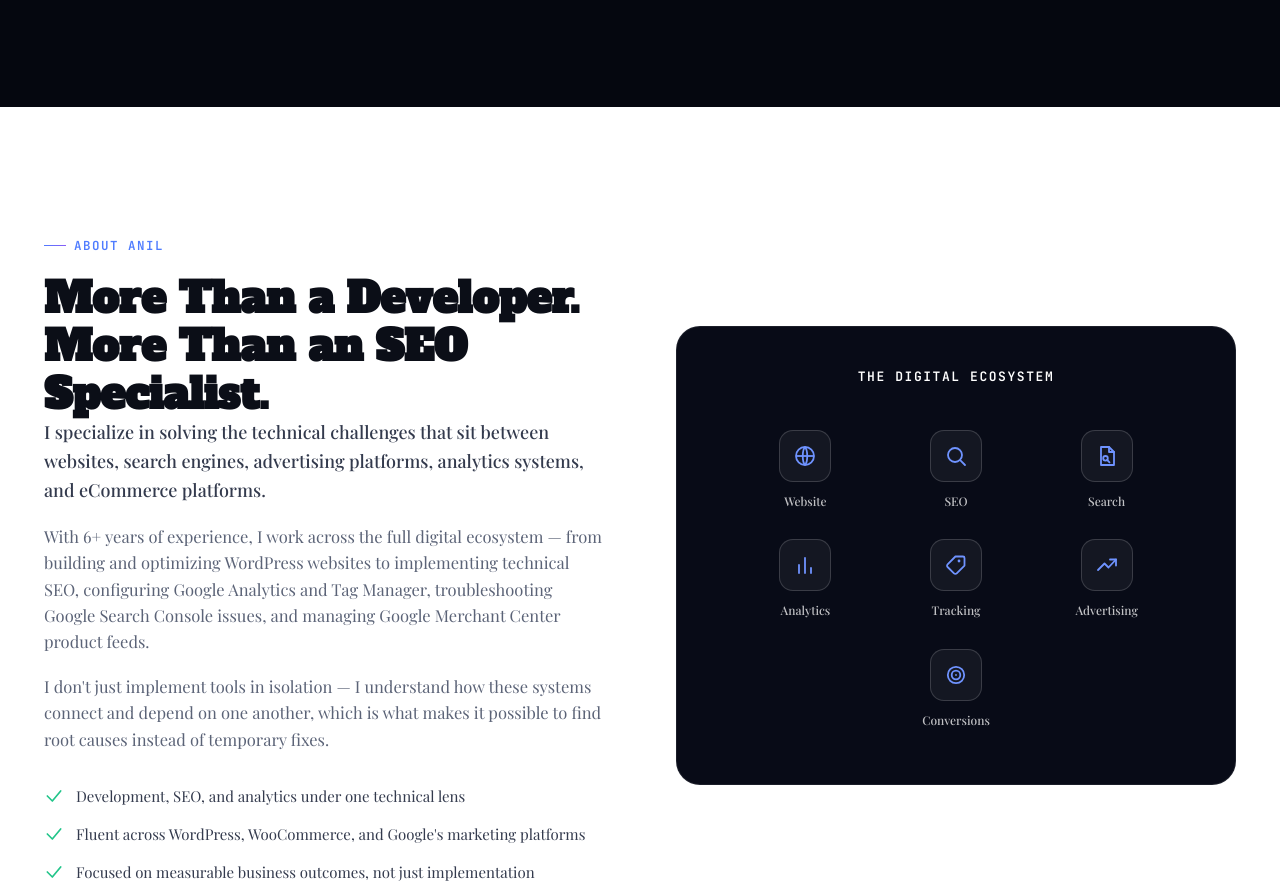
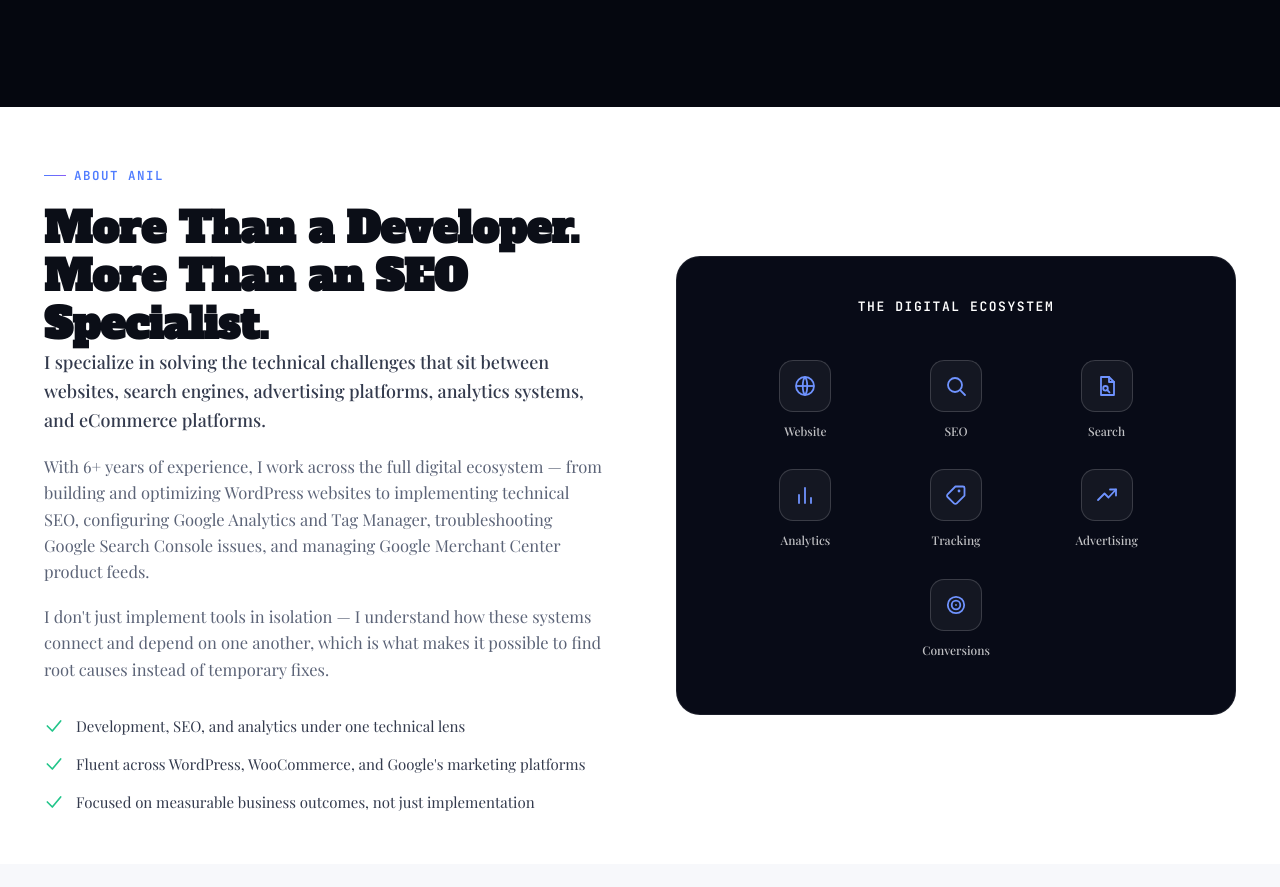
Before and after one commit to eranil205/portfolio, a plain HTML site: page index.html in a window 1280 px wide. Shown: the part 1111-1998 px from the top of the page. Drawn offline with nearby package versions, Linux system fonts and the light colour scheme; a web font is replaced by a local one.

Commit message:
CSS Updated

```diff
--- a/assets/css/styles.css
+++ b/assets/css/styles.css
@@ -148,7 +148,7 @@ section { position: relative; }
 /* ============================================================
    Section scaffolding
    ============================================================ */
-.section { padding: 120px 0; }
+.section { padding: 50px 0; }
 .section--tight { padding: 96px 0; }
 .section-light { background: var(--paper-0); }
 .section-alt { background: var(--paper-50); }
```
